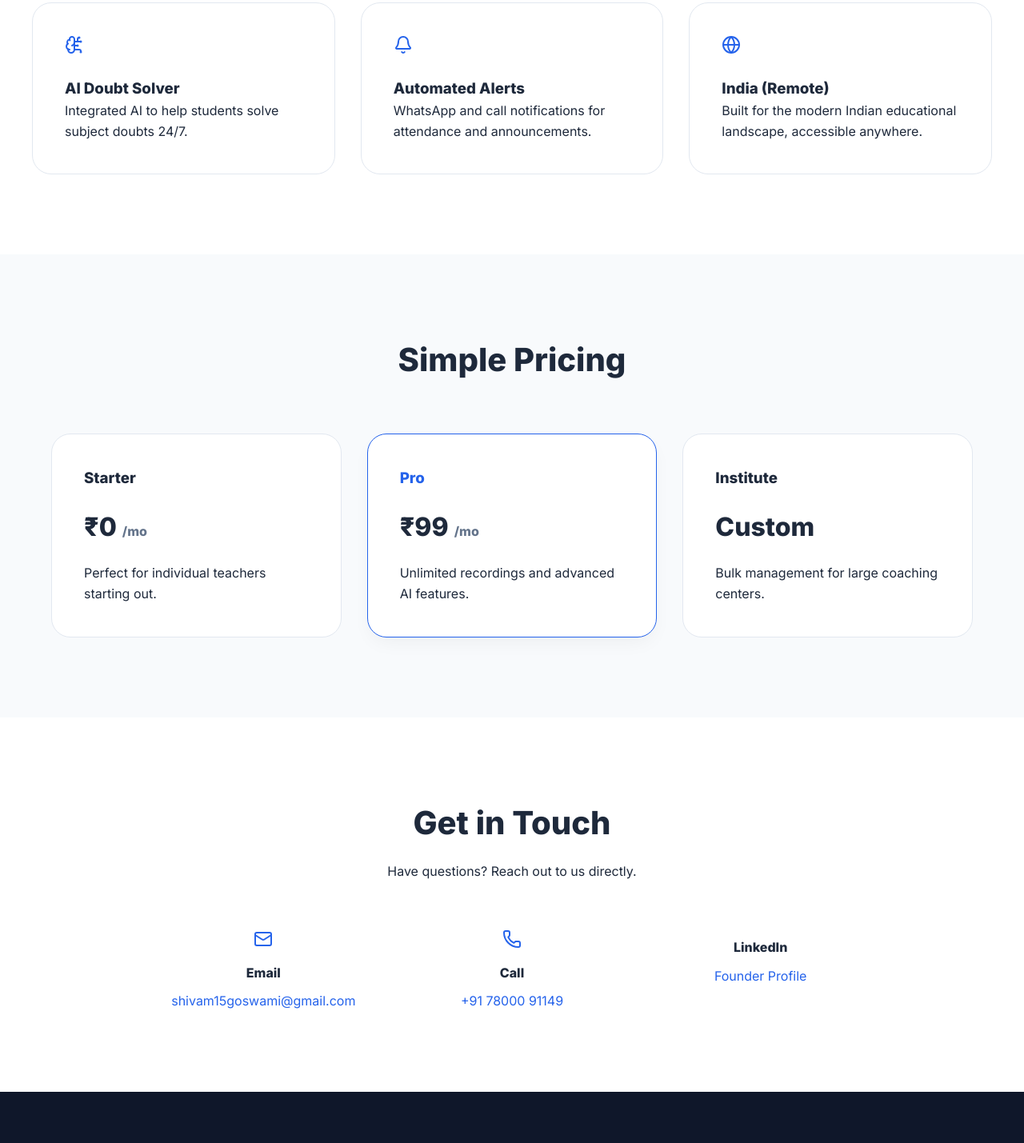
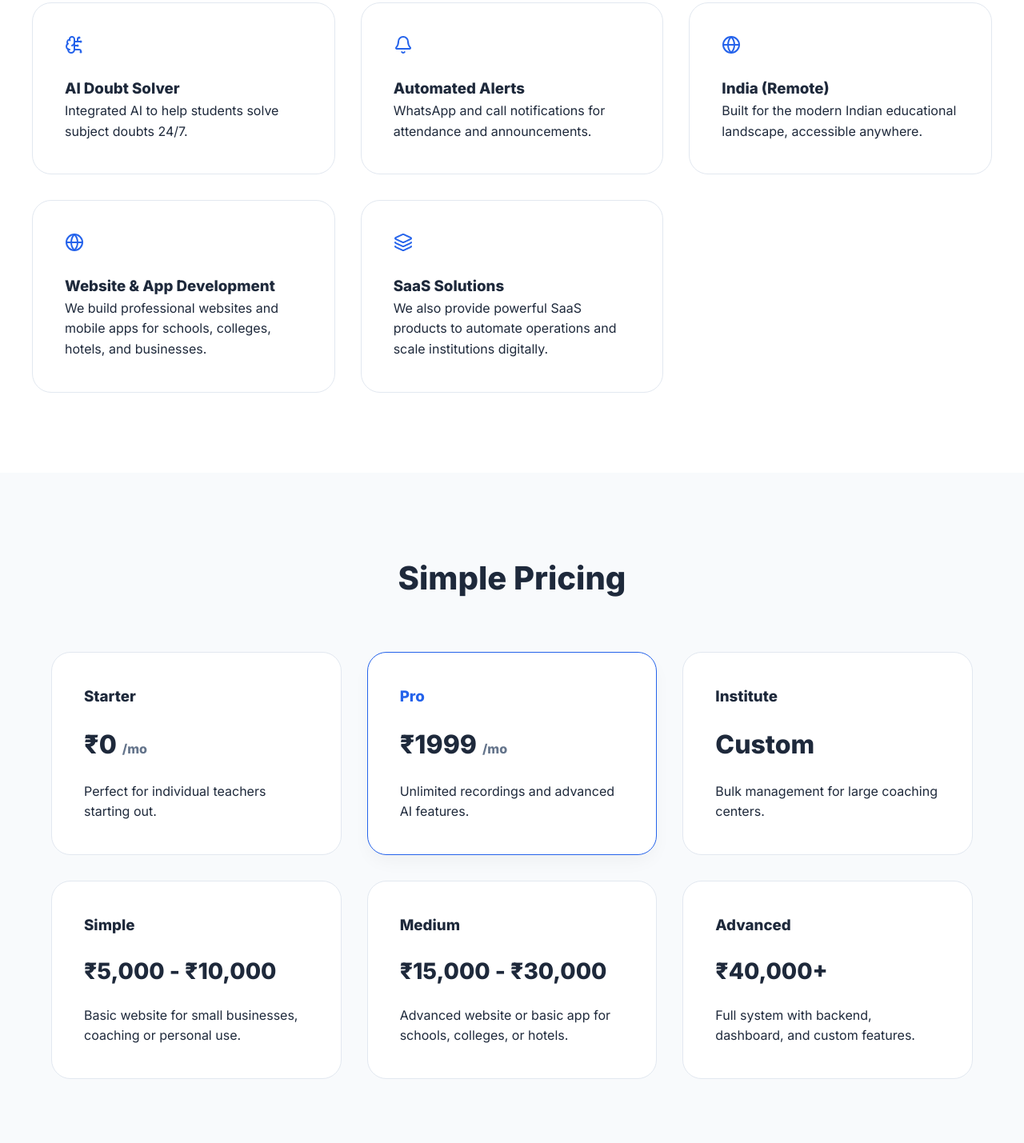
Before and after one commit to shivam15g/MyStartup, a website: page index.html in a window 1280 px wide. Shown: the part 1131-2560 px from the top of the page at 80% size. Drawn offline with nearby package versions, Linux system fonts and the light colour scheme.

Commit message:
upload project

```diff
--- a/index.html
+++ b/index.html
@@ -55,7 +55,7 @@
         <!-- Features Section -->
         <section id="features" class="section container">
             <div class="section-title">
-                <h2>The 5 Pillars of RecMeet</h2>
+                <h2>The 7 Pillars of RecMeet</h2>
                 <p>Everything you need to run a modern digital coaching institute.</p>
             </div>
             <div class="grid-3">
@@ -89,6 +89,17 @@
                     <h3>India (Remote)</h3>
                     <p>Built for the modern Indian educational landscape, accessible anywhere.</p>
                 </div>
+                <div class="card">
+    <i data-lucide="globe" style="color: var(--primary); margin-bottom: 20px;"></i>
+    <h3>Website & App Development</h3>
+    <p>We build professional websites and mobile apps for schools, colleges, hotels, and businesses.</p>
+</div>
+
+<div class="card">
+    <i data-lucide="layers" style="color: var(--primary); margin-bottom: 20px;"></i>
+    <h3>SaaS Solutions</h3>
+    <p>We also provide powerful SaaS products to automate operations and scale institutions digitally.</p>
+</div>
             </div>
         </section>
 
@@ -98,22 +109,47 @@
         <div class="section-title">
             <h2>Simple Pricing</h2>
         </div>
+
         <div class="grid-3">
+
+            <!-- SaaS Plans -->
             <div class="card">
                 <h3>Starter</h3>
                 <p style="font-size: 32px; font-weight: 800; margin: 20px 0;">₹0 <span style="font-size: 16px; color: var(--text-muted);">/mo</span></p>
                 <p>Perfect for individual teachers starting out.</p>
             </div>
+
             <div class="card" style="border-color: var(--primary); box-shadow: var(--shadow);">
                 <h3 style="color: var(--primary);">Pro</h3>
-                        <p style="font-size: 32px; font-weight: 800; margin: 20px 0;">₹99 <span style="font-size: 16px; color: var(--text-muted);">/mo</span></p>
+                <p style="font-size: 32px; font-weight: 800; margin: 20px 0;">₹1999 <span style="font-size: 16px; color: var(--text-muted);">/mo</span></p>
                 <p>Unlimited recordings and advanced AI features.</p>
             </div>
+
             <div class="card">
                 <h3>Institute</h3>
                 <p style="font-size: 32px; font-weight: 800; margin: 20px 0;">Custom</p>
                 <p>Bulk management for large coaching centers.</p>
             </div>
+
+            <!-- Service Pricing -->
+            <div class="card">
+                <h3>Simple</h3>
+                <p style="font-size: 28px; font-weight: 800; margin: 20px 0;">₹5,000 - ₹10,000</p>
+                <p>Basic website for small businesses, coaching or personal use.</p>
+            </div>
+
+            <div class="card">
+                <h3>Medium</h3>
+                <p style="font-size: 28px; font-weight: 800; margin: 20px 0;">₹15,000 - ₹30,000</p>
+                <p>Advanced website or basic app for schools, colleges, or hotels.</p>
+            </div>
+
+            <div class="card">
+                <h3>Advanced</h3>
+                <p style="font-size: 28px; font-weight: 800; margin: 20px 0;">₹40,000+</p>
+                <p>Full system with backend, dashboard, and custom features.</p>
+            </div>
+
         </div>
     </div>
 </section>
@@ -125,21 +161,40 @@
         <p>Have questions? Reach out to us directly.</p>
     </div>
     <div class="grid-3" style="max-width: 900px; margin: 0 auto;">
+
+        <!-- Email -->
         <div style="text-align: center;">
             <i data-lucide="mail" style="color: var(--primary);"></i>
             <h4 style="margin: 10px 0;">Email</h4>
-                    <p><a href="mailto:shivam15goswami@gmail.com" style="color: var(--primary);">shivam15goswami@gmail.com</a></p>
+            <p>
+                <a href="mailto:recmeet1717@gmail.com" style="color: var(--primary);">
+                    recmeet1717@gmail.com
+                </a>
+            </p>
         </div>
+
+        <!-- Call -->
         <div style="text-align: center;">
             <i data-lucide="phone" style="color: var(--primary);"></i>
             <h4 style="margin: 10px 0;">Call</h4>
-                    <p><a href="tel:+917800091149" style="color: var(--primary);">+91 78000 91149</a></p>
+            <p>
+                <a href="tel:+917800091149" style="color: var(--primary);">
+                    +91 78000 91149
+                </a>
+            </p>
         </div>
+
+        <!-- Founder Info (LinkedIn removed) -->
         <div style="text-align: center;">
-                    <i data-lucide="linkedin" style="color: var(--primary);"></i>
-                    <h4 style="margin: 10px 0;">LinkedIn</h4>
-                    <p><a href="https://linkedin.com/in/shivam-goswami-326b21228" target="_blank" style="color: var(--primary);">Founder Profile</a></p>
+            <i data-lucide="user" style="color: var(--primary);"></i>
+            <h4 style="margin: 10px 0;">Founder</h4>
+            <p>
+                Er. Shivam Goswami<br>
+                Founder & Developer of RecMeet<br>
+                Building digital solutions for schools, colleges & businesses.
+            </p>
         </div>
+
     </div>
 </section>
     </main>
```
Also changed, not shown: 1 other file. Lines whose indentation alone changed are shown as unchanged.
